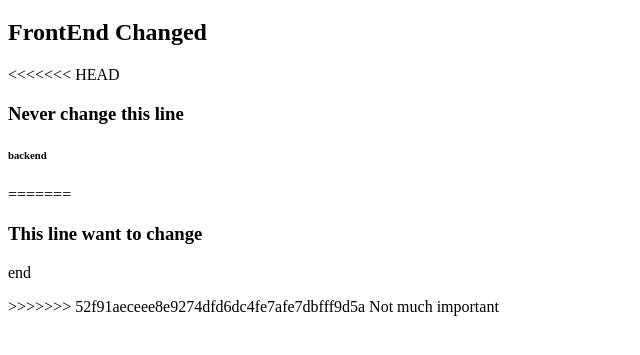
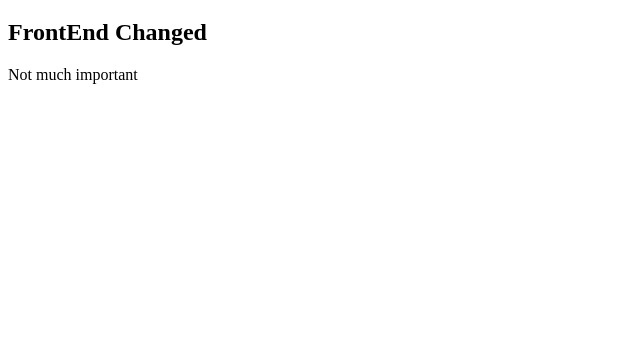
Before and after one commit to arun2796/Demo, a plain HTML site: page index.html in a window 1280 px wide. Shown: the part 61-416 px from the top of the page, without its empty margins (0-640 px from the left). Drawn offline with Linux system fonts and the light colour scheme.

Commit message:
Update index.html

```diff
--- a/index.html
+++ b/index.html
@@ -10,14 +10,7 @@
 <body>
     <h1>Hello World GitHub</h1>
     <h2>FrontEnd Changed</h2>
-<<<<<<< HEAD
-    <h3>Never change this line</h3>
 
-   <h6>backend</h6>
-=======
-    <h3>This line want to change</h3>
-    <p>end</p>
->>>>>>> 52f91aeceee8e9274dfd6dc4fe7afe7dbfff9d5a
 
     Not much important
 </body>
```
